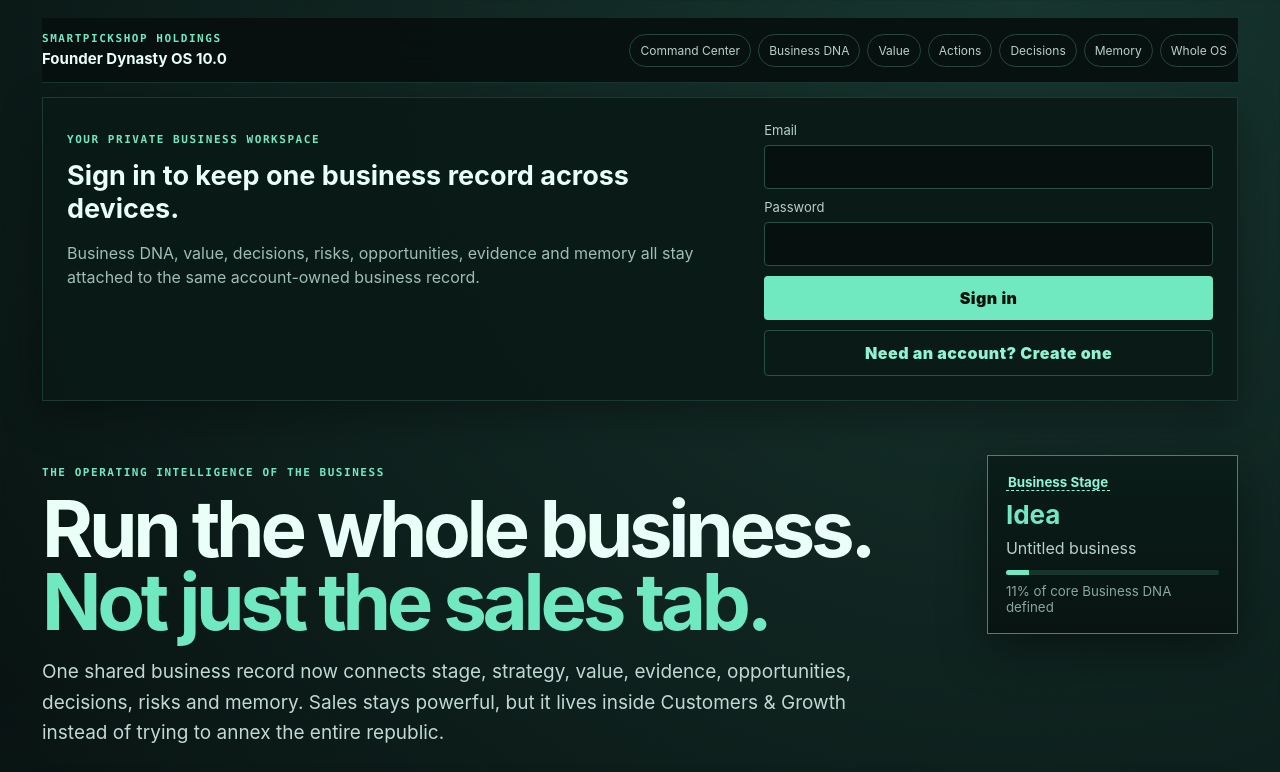
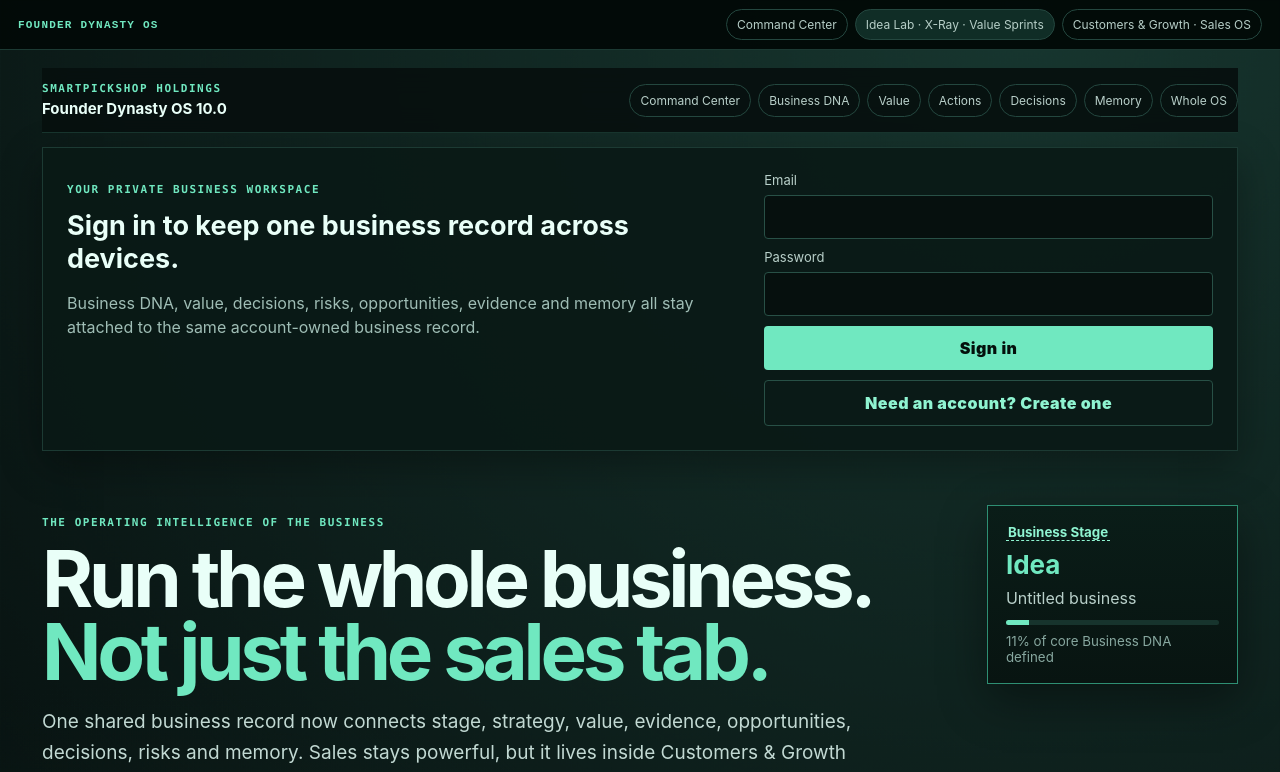
Before and after one commit to anastaysia94-sudo/founder-os, a Next.js app in the folder web/: page / in a window 1280 px wide. Shown: the top 772 px of the page. Built offline with nearby package versions, Linux system fonts and the light colour scheme; no server answers.

Commit message:
feat(fdos): connect intelligence workspace

```diff
--- a/web/app/layout.tsx
+++ b/web/app/layout.tsx
@@ -1,21 +1,57 @@
 import './globals.css';
 import './review.css';
-import type {Metadata} from 'next';
+import navStyles from './module-nav.module.css';
+import type { Metadata } from 'next';
 
-const siteUrl=process.env.NEXT_PUBLIC_SITE_URL?.trim();
+const siteUrl = process.env.NEXT_PUBLIC_SITE_URL?.trim();
+const salesUrl = process.env.NEXT_PUBLIC_SALES_OS_URL?.trim() || '/sales-engine-app/';
 
-export const metadata:Metadata={
-  title:{default:'Founder Dynasty OS | Business Operating System for Ideas to Growth',template:'%s | Founder Dynasty OS'},
-  description:'Founder Dynasty OS is an evidence-first business operating system for founders, owners, solo operators, and people with only an idea. Prioritize problems, run measured experiments, and decide what to do next across strategy, product, operations, sales, finance, team, and risk.',
-  applicationName:'Founder Dynasty OS',
-  keywords:['business operating system','founder operating system','business idea validation','business decision support','evidence based business planning','startup operating system','small business operating system','business experiment tracking'],
-  alternates:siteUrl?{canonical:siteUrl}:undefined,
-  robots:{index:true,follow:true,googleBot:{index:true,follow:true,'max-image-preview':'large','max-snippet':-1,'max-video-preview':-1}},
-  openGraph:{type:'website',siteName:'Founder Dynasty OS',title:'Founder Dynasty OS | Know What to Do Next and Why',description:'An evidence-first operating system for any business stage, from raw idea to operating company.',url:siteUrl||undefined},
-  twitter:{card:'summary_large_image',title:'Founder Dynasty OS',description:'Evidence-first business decision support from idea to growth.'},
+export const metadata: Metadata = {
+  title: {
+    default: 'Founder Dynasty OS | Business Operating System for Ideas to Growth',
+    template: '%s | Founder Dynasty OS',
+  },
+  description: 'Founder Dynasty OS is an evidence-first business operating system for founders, owners, solo operators, and people with only an idea.',
+  applicationName: 'Founder Dynasty OS',
+  keywords: ['business operating system', 'founder operating system', 'business idea validation', 'business decision support', 'business experiment tracking'],
+  alternates: siteUrl ? { canonical: siteUrl } : undefined,
+  robots: { index: true, follow: true },
+  openGraph: {
+    type: 'website',
+    siteName: 'Founder Dynasty OS',
+    title: 'Founder Dynasty OS | Know What to Do Next and Why',
+    description: 'An evidence-first operating system for any business stage, from raw idea to operating company.',
+    url: siteUrl || undefined,
+  },
 };
 
-const structuredData={
-  '@context':'https://schema.org','@type':'WebApplication',name:'Founder Dynasty OS',applicationCategory:'BusinessApplication',applicationSubCategory:'Business operating system and decision support',operatingSystem:'Web',description:'An evidence-first business operating system that helps people turn an idea, problem, or operating business into prioritized actions, measured experiments, and explicit KEEP / REVISE / REVERT decisions.',featureList:['idea validation','evidence classification','opportunity ranking','measured business experiments','operations planning','product decisions','sales execution','financial assumptions','team and hiring decisions','risk tracking','plain-English glossary'],publisher:{'@type':'Organization',name:'SmartPickShop Holdings'},...(siteUrl?{url:siteUrl}:{})};
+const structuredData = {
+  '@context': 'https://schema.org',
+  '@type': 'WebApplication',
+  name: 'Founder Dynasty OS',
+  applicationCategory: 'BusinessApplication',
+  operatingSystem: 'Web',
+  description: 'An evidence-first business operating system that connects Business DNA, Business X-Ray, Idea Lab, Value Sprints, decisions, risks, opportunities, evidence and business memory.',
+  featureList: ['Idea Lab', 'Business X-Ray', 'What Am I Missing intelligence', 'Value Sprints', 'evidence classification', 'opportunity ranking', 'risk tracking'],
+  publisher: { '@type': 'Organization', name: 'SmartPickShop Holdings' },
+  ...(siteUrl ? { url: siteUrl } : {}),
+};
 
-export default function RootLayout({children}:Readonly<{children:React.ReactNode}>){return <html lang="en"><body><script type="application/ld+json" dangerouslySetInnerHTML={{__html:JSON.stringify(structuredData)}}/>{children}</body></html>}
+export default function RootLayout({ children }: Readonly<{ children: React.ReactNode }>) {
+  return (
+    <html lang="en">
+      <body>
+        <script type="application/ld+json" dangerouslySetInnerHTML={{ __html: JSON.stringify(structuredData) }} />
+        <nav className={navStyles.dock} aria-label="Founder Dynasty OS modules">
+          <a className={navStyles.brand} href="/">FOUNDER DYNASTY OS</a>
+          <div className={navStyles.links}>
+            <a href="/">Command Center</a>
+            <a className={navStyles.featured} href="/intelligence">Idea Lab · X-Ray · Value Sprints</a>
+            <a href={salesUrl}>Customers & Growth · Sales OS</a>
+          </div>
+        </nav>
+        {children}
+      </body>
+    </html>
+  );
+}
```
